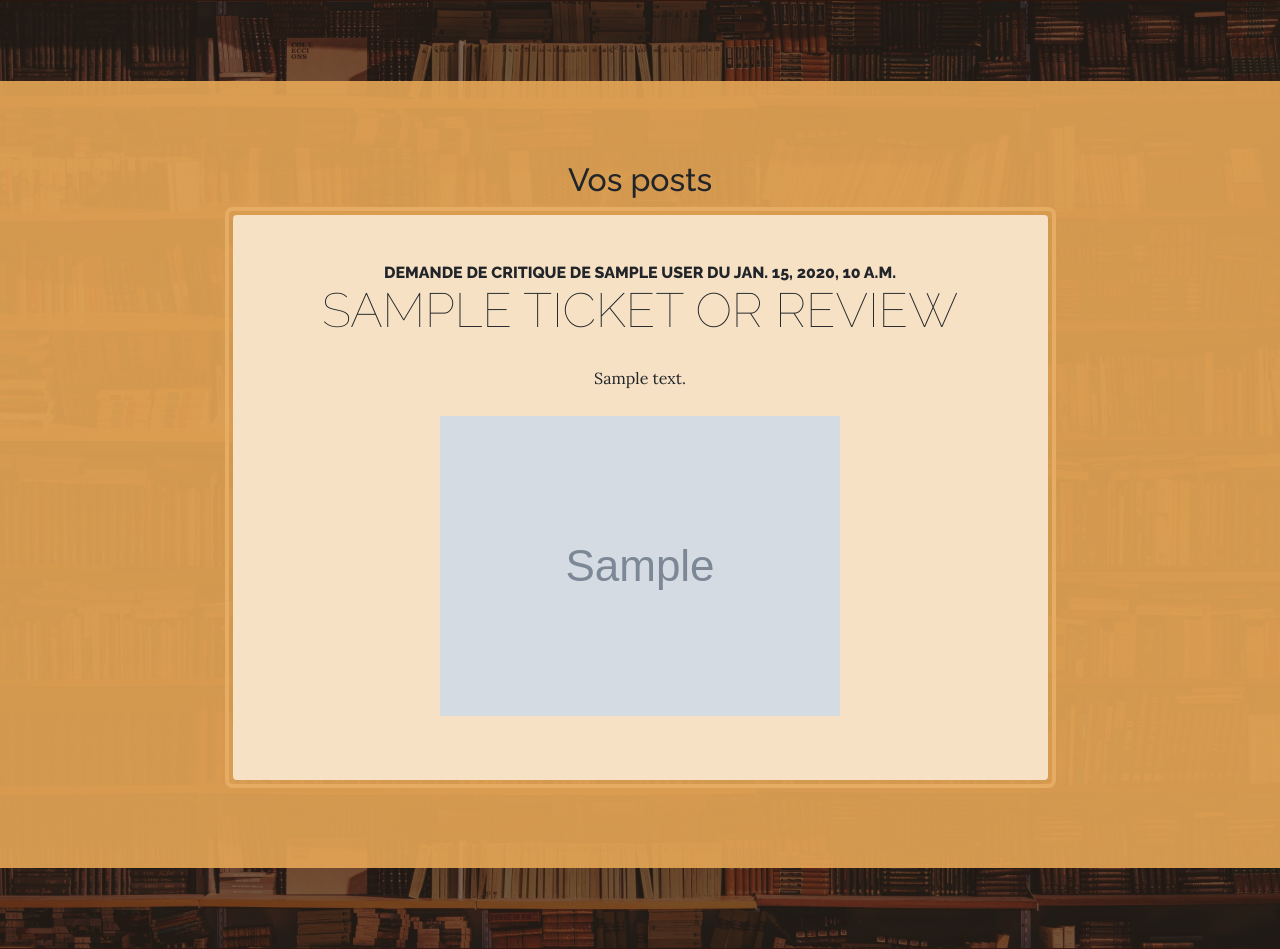
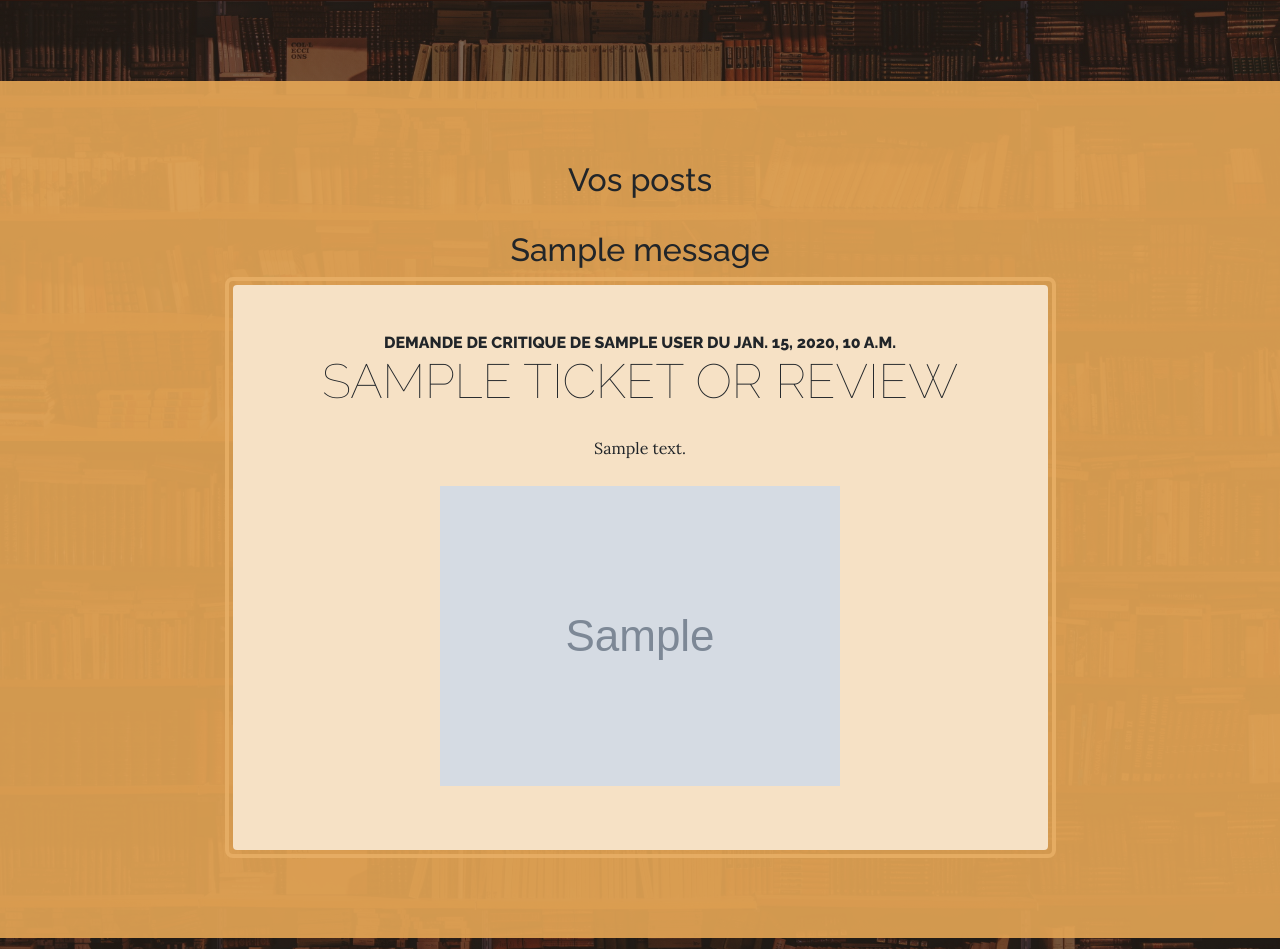
Before and after one commit to YoannDeb/LitReview, a Django app: template LitReview/reviews/templates/reviews/my_posts.html in a window 1280 px wide. Shown: the part 359-1308 px from the top of the page. Run offline with Django 3.2, Linux system fonts and the light colour scheme; the template is opened without the code that fills it: most values are stand-ins (such as "Sample title", 1, 10 or a date in 2020); grey boxes marked "Sample" are stand-in pictures; one stand-in notice (Sample message) is shown; some libraries are stand-ins or nearby versions.

Commit message:
func: added confirm messages display

```diff
--- a/LitReview/reviews/templates/reviews/my_posts.html
+++ b/LitReview/reviews/templates/reviews/my_posts.html
@@ -2,6 +2,12 @@
 {% block content %}
     <section class="page-section cta text-center">
         <h2>Vos posts</h2>
+        {% if messages %}
+            </br>
+            {% for message in messages %}
+                <h2 class="{{ message.tags }}">{{ message }}</h2>
+            {% endfor %}
+        {% endif %}
         <div class="container">
             <div class="row">
                 <div class="col-xl-9 mx-auto">
```
